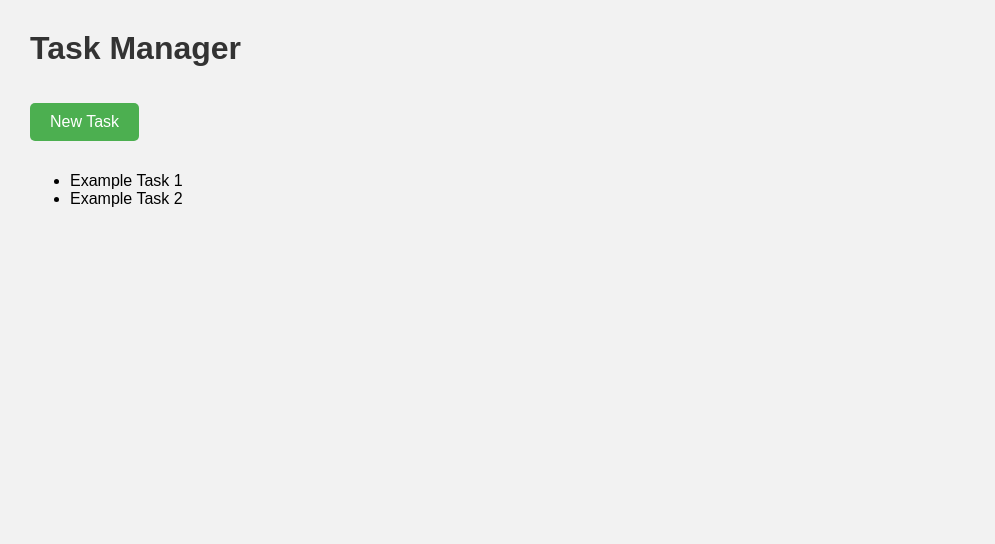
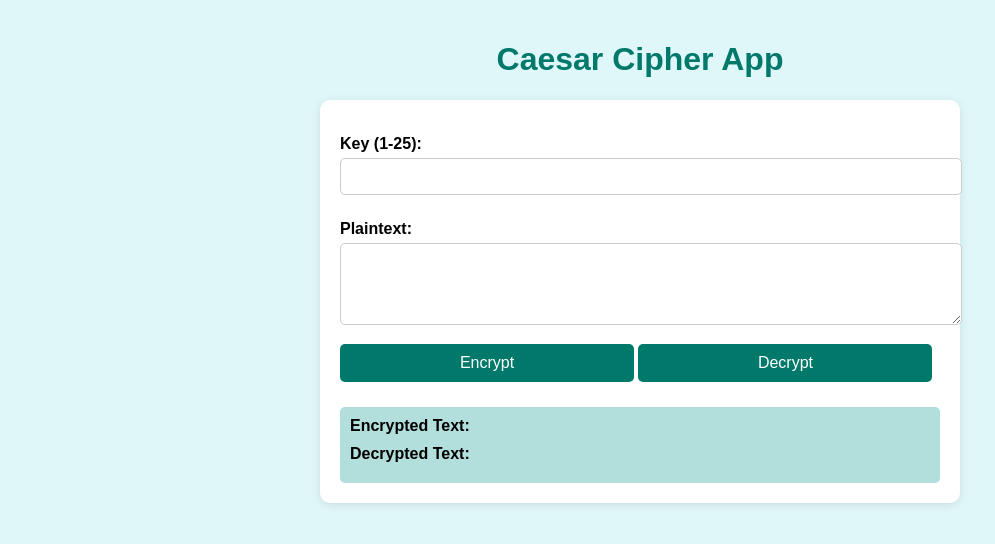
Before and after one commit to wajd-alm/seng362-, a plain HTML site: page index.html in a window 1280 px wide. Shown: the whole page, without its empty margins (0-995 px from the left). Drawn offline with Linux system fonts and the light colour scheme.

Commit message:
Update index.html

```diff
--- a/index.html
+++ b/index.html
@@ -2,38 +2,130 @@
 <html lang="en">
 <head>
     <meta charset="UTF-8">
-    <title>SENG361</title>
-    <meta name="description" content="This is our project for the SENG361 course">
+    <title>Caesar Cipher App</title>
     <style>
         body {
             font-family: Arial, sans-serif;
-            margin: 30px;
-            background-color: #f2f2f2;
+            background-color: #e0f7fa;
+            margin: 0;
+            padding: 20px;
         }
         h1 {
-            color: #333;
+            text-align: center;
+            color: #00796b;
         }
-        a {
-            display: inline-block;
-            margin: 15px 0;
+        .container {
+            max-width: 600px;
+            margin: auto;
+            background: white;
+            padding: 20px;
+            border-radius: 10px;
+            box-shadow: 0 2px 10px rgba(0,0,0,0.1);
+        }
+        label {
+            display: block;
+            margin-top: 15px;
+            margin-bottom: 5px;
+            font-weight: bold;
+        }
+        input[type="number"], textarea {
+            width: 100%;
+            padding: 10px;
+            margin-bottom: 10px;
+            border: 1px solid #ccc;
+            border-radius: 5px;
+            resize: vertical;
+        }
+        button {
             padding: 10px 20px;
-            background-color: #4CAF50;
+            margin: 5px 0;
+            background-color: #00796b;
             color: white;
-            text-decoration: none;
+            border: none;
+            border-radius: 5px;
+            cursor: pointer;
+            width: 49%;
+            font-size: 16px;
+        }
+        button:hover {
+            background-color: #004d40;
+        }
+        .output {
+            margin-top: 20px;
+            padding: 10px;
+            background-color: #b2dfdb;
             border-radius: 5px;
         }
-        a:hover {
-            background-color: #45a049;
+        .output span {
+            display: block;
+            margin-bottom: 10px;
         }
     </style>
 </head>
 <body>
-    <h1>Task Manager</h1>
-    <a href="new_task.html">New Task</a>
 
-    <ul>
-        <li>Example Task 1</li>
-        <li>Example Task 2</li>
-    </ul>
+    <h1>Caesar Cipher App</h1>
+
+    <div class="container">
+        <label for="key">Key (1-25):</label>
+        <input type="number" id="key" min="1" max="25">
+
+        <label for="plaintext">Plaintext:</label>
+        <textarea id="plaintext" rows="4"></textarea>
+
+        <button onclick="encrypt()">Encrypt</button>
+        <button onclick="decrypt()">Decrypt</button>
+
+        <div class="output">
+            <span><strong>Encrypted Text:</strong> <span id="ciphertext"></span></span>
+            <span><strong>Decrypted Text:</strong> <span id="decryptedtext"></span></span>
+        </div>
+    </div>
+
+    <script>
+        function caesarEncrypt(text, key) {
+            let result = '';
+            for (let i = 0; i < text.length; i++) {
+                let char = text[i];
+                if (char.match(/[a-z]/)) {
+                    result += String.fromCharCode((char.charCodeAt(0) - 97 + key) % 26 + 97);
+                } else if (char.match(/[A-Z]/)) {
+                    result += String.fromCharCode((char.charCodeAt(0) - 65 + key) % 26 + 65);
+                } else {
+                    result += char;
+                }
+            }
+            return result;
+        }
+
+        function caesarDecrypt(text, key) {
+            return caesarEncrypt(text, 26 - key);
+        }
+
+        function encrypt() {
+            const key = parseInt(document.getElementById('key').value);
+            const plaintext = document.getElementById('plaintext').value;
+            if (!key || key < 1 || key > 25) {
+                alert('Please enter a valid key between 1 and 25.');
+                return;
+            }
+            const ciphertext = caesarEncrypt(plaintext, key);
+            document.getElementById('ciphertext').innerText = ciphertext;
+            document.getElementById('decryptedtext').innerText = '';
+        }
+
+        function decrypt() {
+            const key = parseInt(document.getElementById('key').value);
+            const ciphertext = document.getElementById('plaintext').value;
+            if (!key || key < 1 || key > 25) {
+                alert('Please enter a valid key between 1 and 25.');
+                return;
+            }
+            const plaintext = caesarDecrypt(ciphertext, key);
+            document.getElementById('decryptedtext').innerText = plaintext;
+            document.getElementById('ciphertext').innerText = '';
+        }
+    </script>
+
 </body>
 </html>
```
